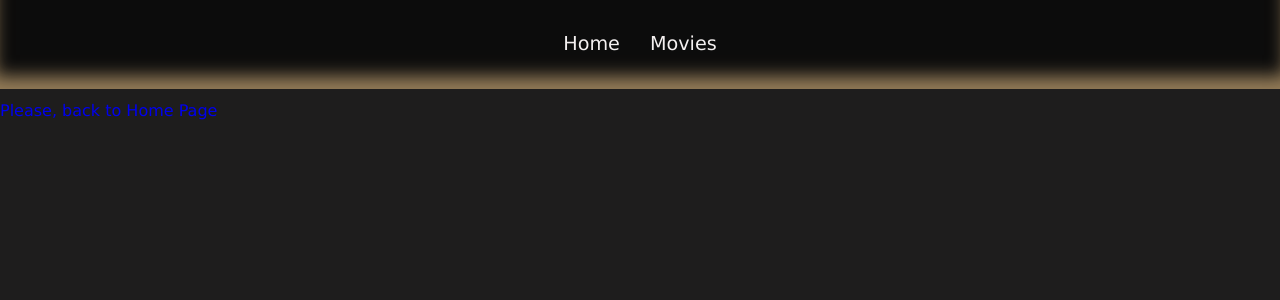
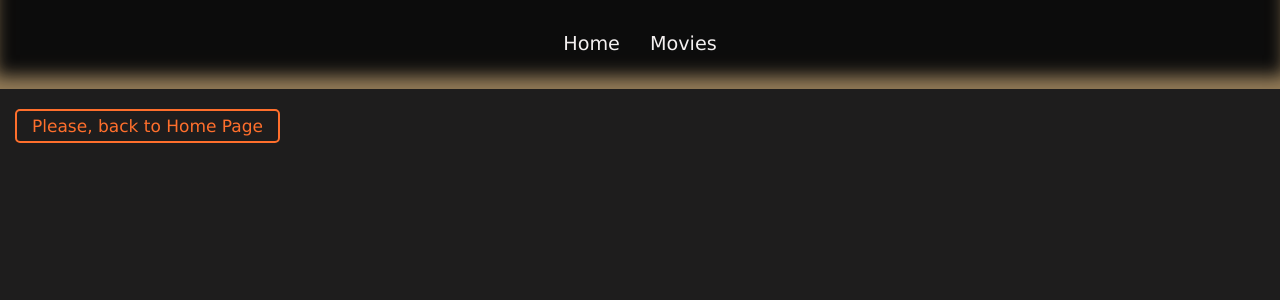
Before and after one commit to MyroslavaHubar/goit-react-hw-05, a React (Vite) app: page /MovieList in a window 1280 px wide. Shown: the top 300 px of the page. Built offline with nearby package versions, Linux system fonts and the light colour scheme.

Commit message:
add style for not page file

```diff
--- a/src/pages/NotFoundPage/NotFoundPage.jsx
+++ b/src/pages/NotFoundPage/NotFoundPage.jsx
@@ -1,12 +1,14 @@
-// import css from './NotFoundPage.module.css'
-
+import css from "./NotFoundPage.module.css";
 import { Link } from "react-router-dom";
+import Section from "../../components/Section/Section";
 
 function NotFoundPage() {
   return (
-    <>
-      <Link to="/">Please, back to Home Page</Link>
-    </>
+    <Section>
+      <Link to="/" className={css.buttonNotPage}>
+        Please, back to Home Page
+      </Link>
+    </Section>
   );
 }
 
--- a/src/pages/NotFoundPage/NotFoundPage.module.css
+++ b/src/pages/NotFoundPage/NotFoundPage.module.css
@@ -0,0 +1,9 @@
+.buttonNotPage {
+  padding: 5px 15px;
+  width: 300px;
+  border: 2px solid #ff6f2c;
+  border-radius: 5px;
+  background-color: transparent;
+  color: #ff6f2c;
+  font-size: 17px;
+}
```
